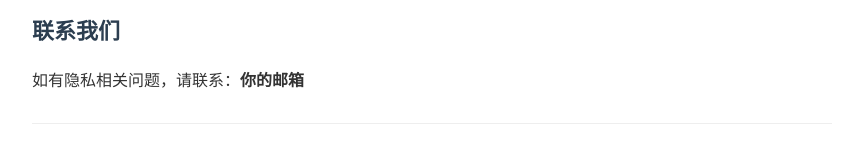
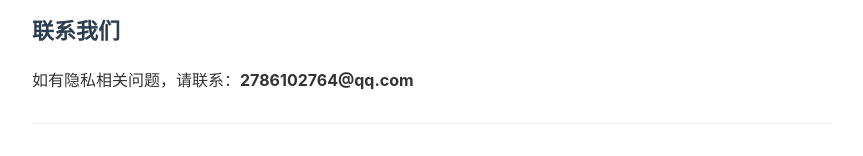
Before and after one commit to Thkon/privacypolicy, a plain HTML site: page index.html in a window 1280 px wide. Shown: the part 1826-1982 px from the top of the page, without its empty margins (208-1071 px from the left). Drawn offline with Linux system fonts and the light colour scheme.

Commit message:
Update index.html

```diff
--- a/index.html
+++ b/index.html
@@ -111,7 +111,7 @@
 <hr>
 
 <h2>联系我们</h2>
-<p>如有隐私相关问题，请联系：<strong>你的邮箱</strong></p>
+<p>如有隐私相关问题，请联系：<strong>2786102764@qq.com</strong></p>
 
 <hr>
 
```
